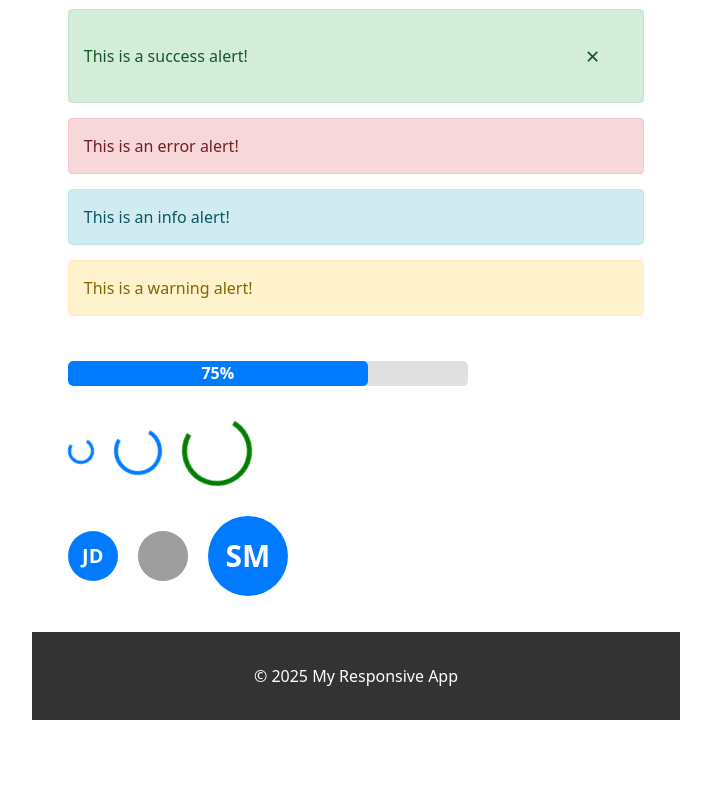
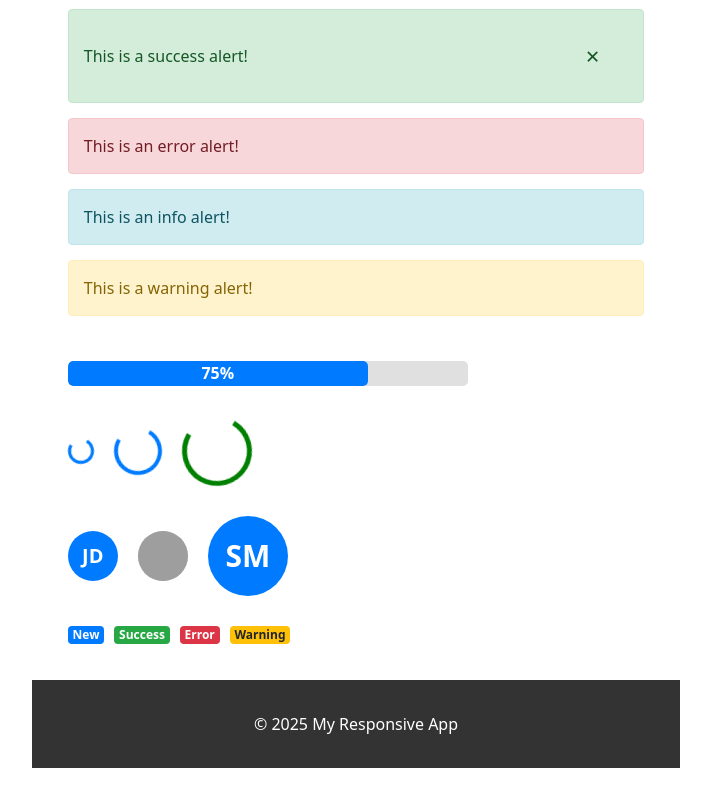
Before and after one commit to yongsuChang/kubernetes_shopping, a React (Vite) app in the folder responsive-react-app/: page / in a window 1280 px wide. Shown: the part 1945-2745 px from the top of the page, without its empty margins (284-995 px from the left). Before the commit the page ends 2697 px from the top, so only its background shows below. Built offline with nearby package versions, Linux system fonts and the light colour scheme; grey boxes are pictures that could not be loaded.

Commit message:
feat: Add Badge component

```diff
--- a/responsive-react-app/src/App.tsx
+++ b/responsive-react-app/src/App.tsx
@@ -25,6 +25,7 @@ import Alert from './components/common/Alert/Alert';
 import ProgressBar from './components/common/ProgressBar/ProgressBar';
 import Spinner from './components/common/Spinner/Spinner';
 import Avatar from './components/common/Avatar/Avatar';
+import Badge from './components/common/Badge/Badge';
 import './App.css';
 
 function App() {
@@ -170,6 +171,12 @@ function App() {
           <Avatar src="https://i.pravatar.cc/150?img=3" alt="User Avatar" size="medium" />
           <Avatar initials="SM" size="large" />
         </div>
+        <div style={{ display: 'flex', gap: '10px', alignItems: 'center', marginTop: '20px' }}>
+          <Badge>New</Badge>
+          <Badge variant="success">Success</Badge>
+          <Badge variant="danger">Error</Badge>
+          <Badge variant="warning">Warning</Badge>
+        </div>
       </div>
     </Layout>
   );
--- /dev/null
+++ b/responsive-react-app/src/components/common/Badge/Badge.css
@@ -0,0 +1,37 @@
+.badge {
+  display: inline-block;
+  padding: 0.25em 0.4em;
+  font-size: 75%;
+  font-weight: 700;
+  line-height: 1;
+  text-align: center;
+  white-space: nowrap;
+  vertical-align: baseline;
+  border-radius: 0.25rem;
+  color: white; /* Default text color */
+}
+
+.badge-primary {
+  background-color: #007bff;
+}
+
+.badge-secondary {
+  background-color: #6c757d;
+}
+
+.badge-success {
+  background-color: #28a745;
+}
+
+.badge-danger {
+  background-color: #dc3545;
+}
+
+.badge-warning {
+  background-color: #ffc107;
+  color: #212529; /* Darker text for warning */
+}
+
+.badge-info {
+  background-color: #17a2b8;
+}
--- /dev/null
+++ b/responsive-react-app/src/components/common/Badge/Badge.tsx
@@ -0,0 +1,17 @@
+import React from 'react';
+import './Badge.css';
+
+interface BadgeProps {
+  children: React.ReactNode;
+  variant?: 'primary' | 'secondary' | 'success' | 'danger' | 'warning' | 'info';
+}
+
+const Badge: React.FC<BadgeProps> = ({ children, variant = 'primary' }) => {
+  return (
+    <span className={`badge badge-${variant}`}>
+      {children}
+    </span>
+  );
+};
+
+export default Badge;
```
Also changed, not shown: 1 other file (tests, documents, lock files or other folders).
